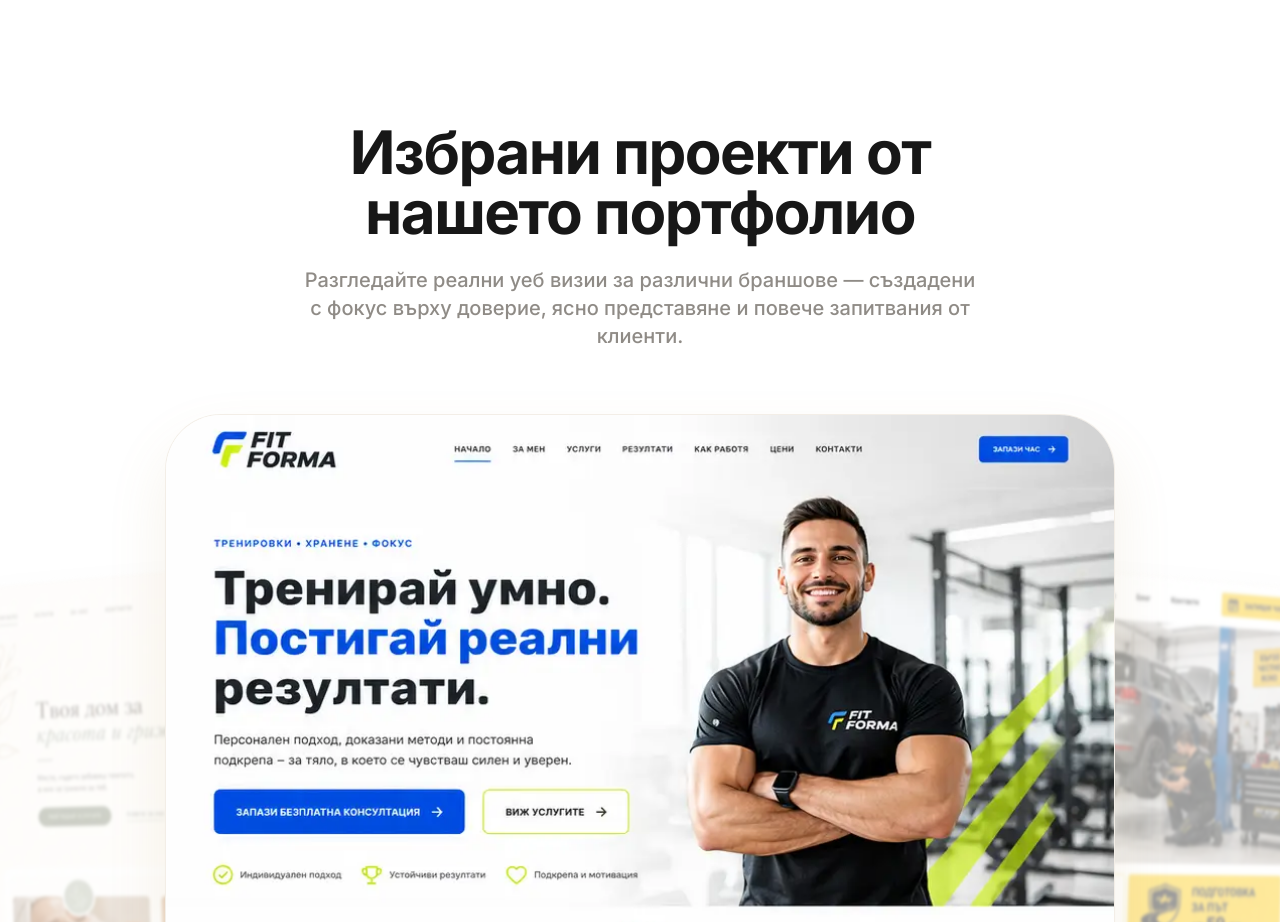
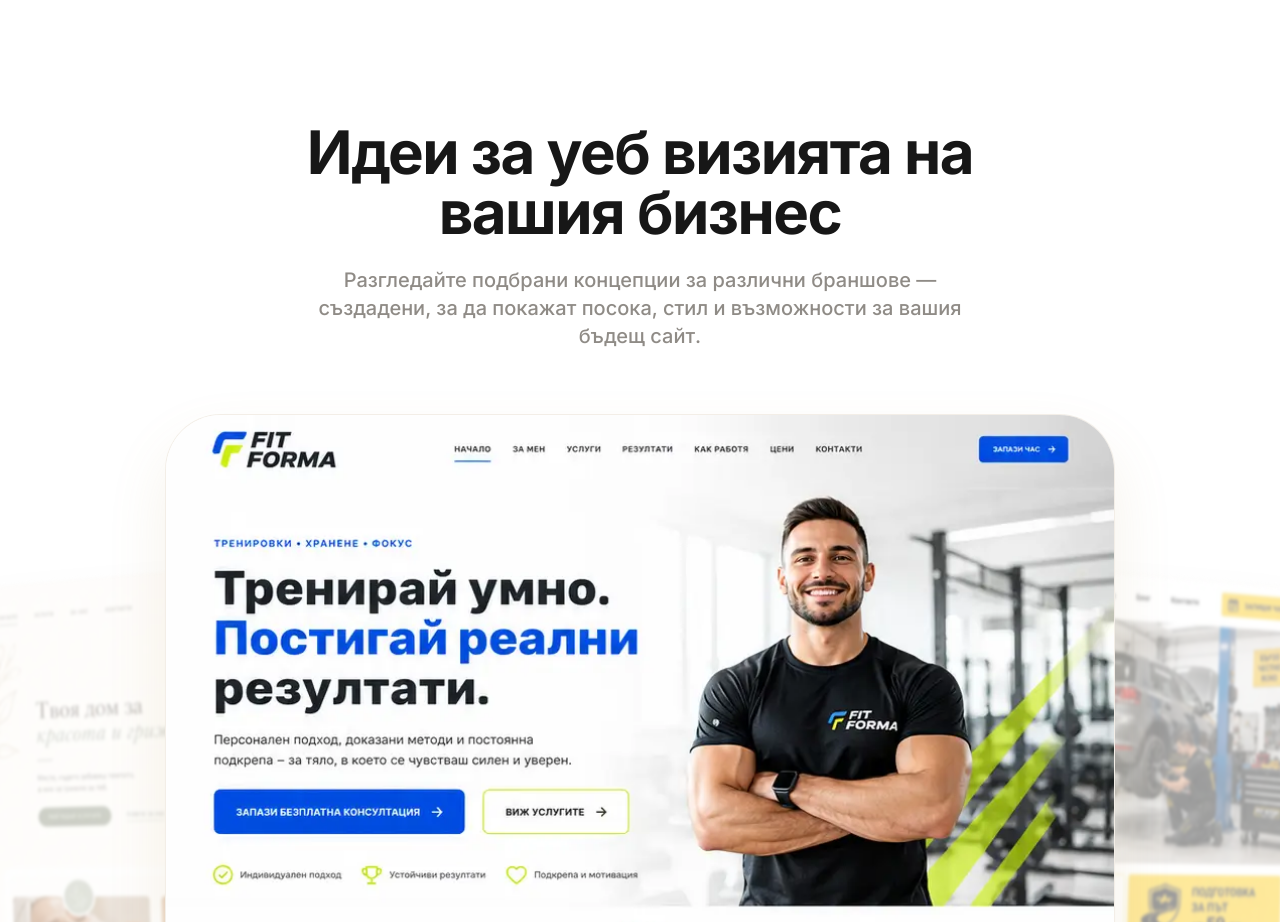
Before and after one commit to Rocka374/firmensait.com, a Next.js app: page / in a window 1280 px wide. Shown: the part 1060-1982 px from the top of the page. Built offline with nearby package versions, Linux system fonts and the light colour scheme.

Commit message:
[dyad] Обновяване на текстовете на портфолиото за акцент върху концептуални идеи - wrote 1 file(s) + extra files edited outside of Dyad

```diff
--- a/src/content/home.ts
+++ b/src/content/home.ts
@@ -29,8 +29,8 @@ export const homeContent = {
     cta: "Виж всички браншове"
   },
   portfolio: {
-    title: "Избрани проекти от нашето портфолио",
-    subtitle: "Разгледайте реални уеб визии за различни браншове — създадени с фокус върху доверие, ясно представяне и повече запитвания от клиенти.",
+    title: "Идеи за уеб визията на вашия бизнес",
+    subtitle: "Разгледайте подбрани концепции за различни браншове — създадени, за да покажат посока, стил и възможности за вашия бъдещ сайт.",
     projects: [
       {
         title: "Fit Forma",
@@ -77,7 +77,7 @@ export const homeContent = {
       {
         title: "Verde Oro",
         category: "Ресторант",
-        description: "Апетитна визия с фокус върху менюто и възможност за резервации.",
+        description: "Апетитна визия with фокус върху менюто и възможност за резервации.",
         image: "/images/portfolio/verde oro готов сайт за ресторант.webp",
         imageAlt: "Дизайн на сайт за ресторант"
       },
```
